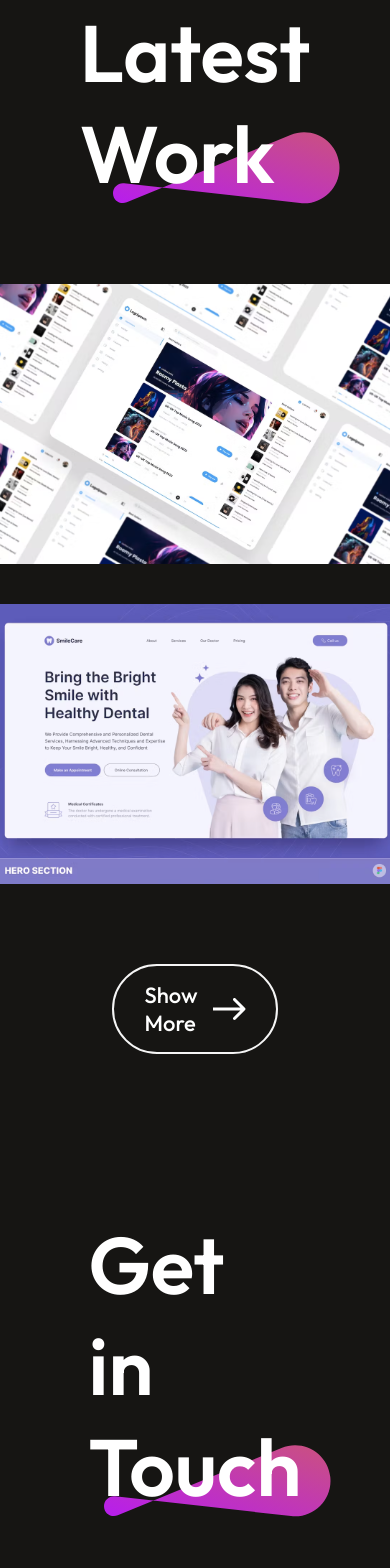
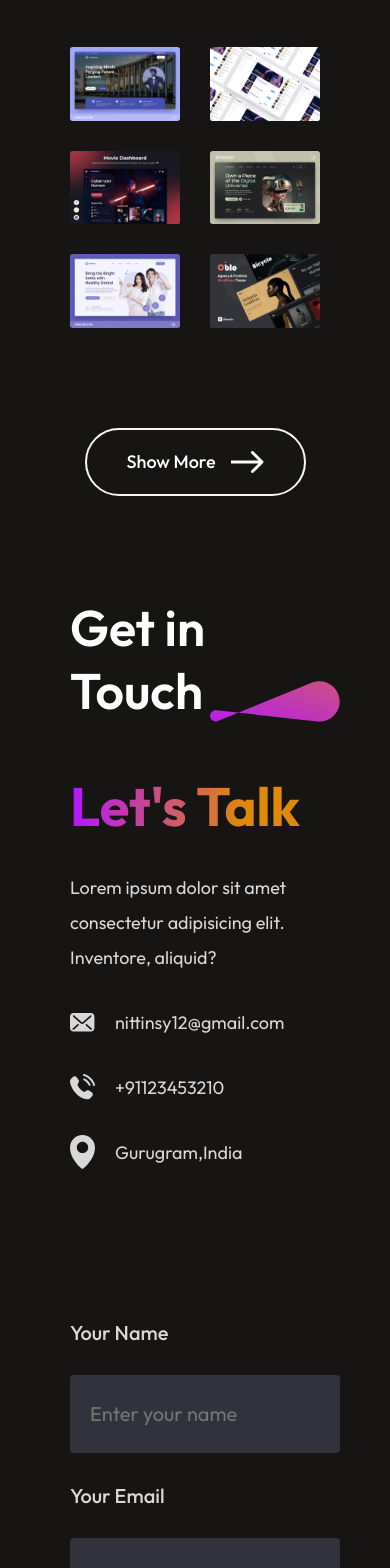
Before and after one commit to nitttiinn/portfolio_using_react, a React (Vite) app: page / in a window 390 px wide. Shown: the part 4260-5828 px from the top of the page. Built offline with nearby package versions, Linux system fonts and the light colour scheme.

Commit message:
added responsiveness to contact section

```diff
--- a/src/Components/Contact/Contact.css
+++ b/src/Components/Contact/Contact.css
@@ -117,3 +117,50 @@
     transform: scale(1.1);
     border: 2px solid whitesmoke;
 }
+
+@media(max-width: 768px){
+    .contact{
+        gap: 50px;
+        margin: 50px 70px;
+        align-items: start;
+    }
+    .contact-title h1{
+        padding: 0;
+        font-size: 50px;
+        font-weight: 600;
+    }
+    .contact-title img{
+        width: 130px;
+        margin-right: -20px;
+    }
+    .contact-section{
+        flex-direction: column;
+    }
+    .contact-left h1{
+        font-size: 54px;
+    }
+    .contact-left p{
+        font-size: 18px;
+    }
+    .contact-detail{
+        gap: 20px;
+    }
+    .contact-detail img{
+        width: 25px;
+    }
+    .contact-right label{
+        font-size: 20px;
+    }
+    .contact-right input{
+        width: 100%;
+        font-size: 20px;
+    }
+    .contact-right textarea{
+        width: 95%;
+        font-size: 20px;
+    }
+    .contact-submit{
+        font-size: 20px;
+        padding: 15px 40px;
+    }
+}
--- a/src/Components/MyWork/MyWork.css
+++ b/src/Components/MyWork/MyWork.css
@@ -61,3 +61,34 @@
     gap: 30px;
     transform: scale(1.1);
 }
+
+@media(max-width:768px){
+    .mywork{
+        gap: 50px;
+        margin: 50px 70px;
+        align-items: start;
+    }
+    .mywork-title h1{
+        padding: 0;
+        font-size: 50px;
+        font-weight: 600;
+    }
+    .mywork-title img{
+        width: 130px;
+        margin-right: -20px;
+    }
+    .mywork-container{
+        grid-template-columns: 1fr 1fr;
+        gap: 30px;
+    }
+    .mywork-container img{
+        width: 100%;
+        height: 100%;
+    }
+    .mywork-showmore{
+        padding: 20px 40px;
+        font-size: 18px;
+        margin: 50px auto;
+        cursor: pointer;
+    }
+}
```
